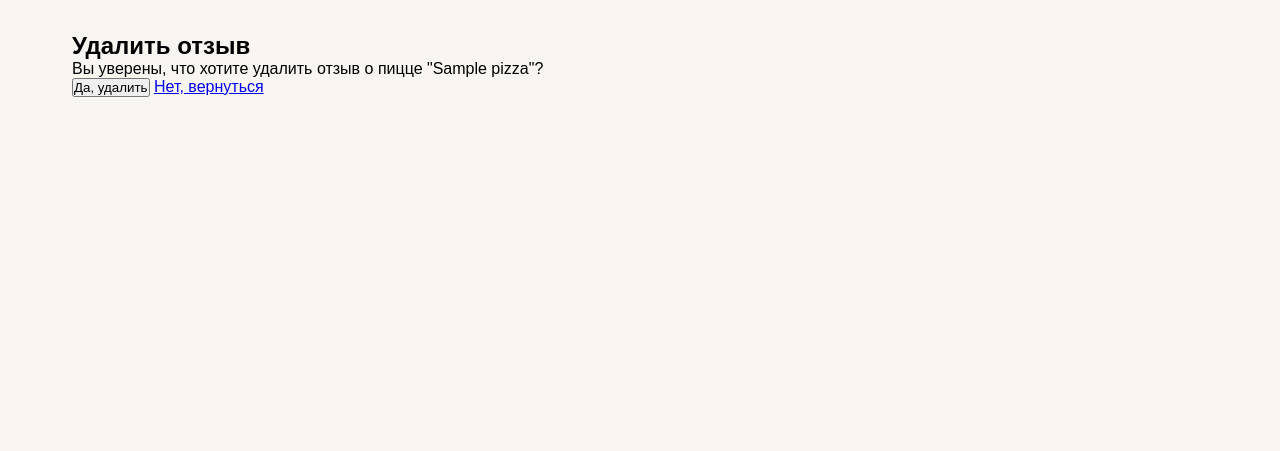
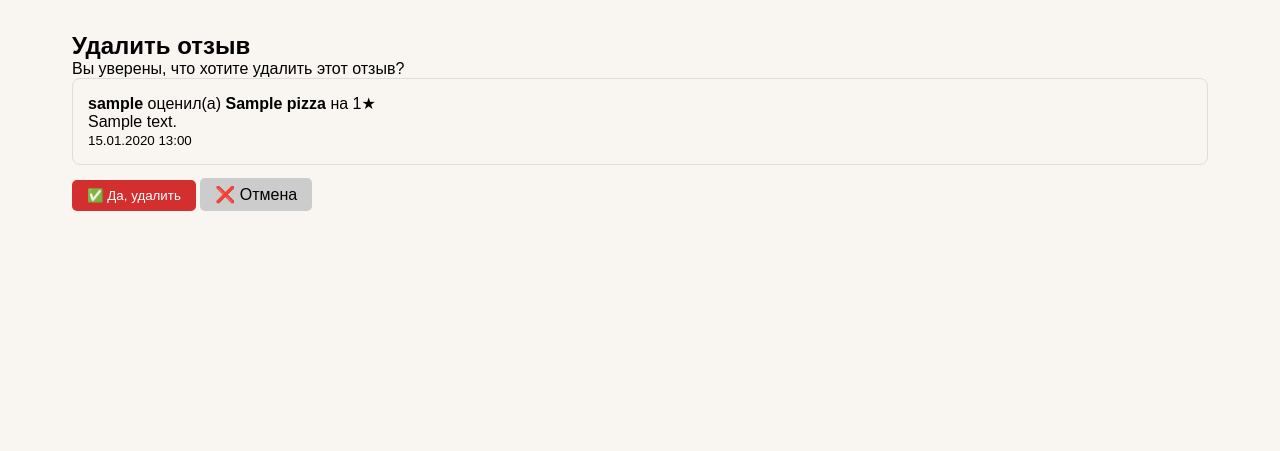
Before and after one commit to loliwasd/PizzeriaRemote, a Django app: template pizzeria/templates/pizzeria/review_comfirm_delete.html in a window 1280 px wide. Shown: the part 141-592 px from the top of the page. Run offline with Django 5.2, Linux system fonts and the light colour scheme; tables that the repository leaves empty hold one stand-in row (values such as "Sample post"); the template is opened without the code that fills it: values that come from a table or form of the project are taken from there, most other values are stand-ins (such as "Sample title", 1, 10 or a date in 2020); parts of the project's set-up code (start-up, migrations or seed data) failed here and were passed over.

Commit message:
fix: добавлен шаблон подтверждения удаления отзыва

```diff
--- a/pizzeria/templates/pizzeria/review_comfirm_delete.html
+++ b/pizzeria/templates/pizzeria/review_comfirm_delete.html
@@ -5,11 +5,16 @@
 {% block content %}
 <h2>Удалить отзыв</h2>
 
-<p>Вы уверены, что хотите удалить отзыв о пицце "{{ review.pizza.name }}"?</p>
+<p>Вы уверены, что хотите удалить этот отзыв?</p>
+<div style="border: 1px solid #ddd; border-radius: 8px; padding: 15px; margin-bottom: 15px;">
+    <p><strong>{{ review.user.username }}</strong> оценил(а) <strong>{{ review.pizza.name }}</strong> на {{ review.rating }}★</p>
+    <p>{{ review.text }}</p>
+    <small>{{ review.created_at|date:"d.m.Y H:i" }}</small>
+</div>
 
 <form method="post">
     {% csrf_token %}
-    <button type="submit">Да, удалить</button>
-    <a href="{% url 'reviews' %}">Нет, вернуться</a>
+    <button type="submit" style="background: #d32f2f; color: white; padding: 8px 15px; border: none; border-radius: 5px; cursor: pointer;">✅ Да, удалить</button>
+    <a href="{% url 'reviews' %}" style="background: #ccc; color: black; padding: 8px 15px; text-decoration: none; border-radius: 5px;">❌ Отмена</a>
 </form>
 {% endblock %}
```
